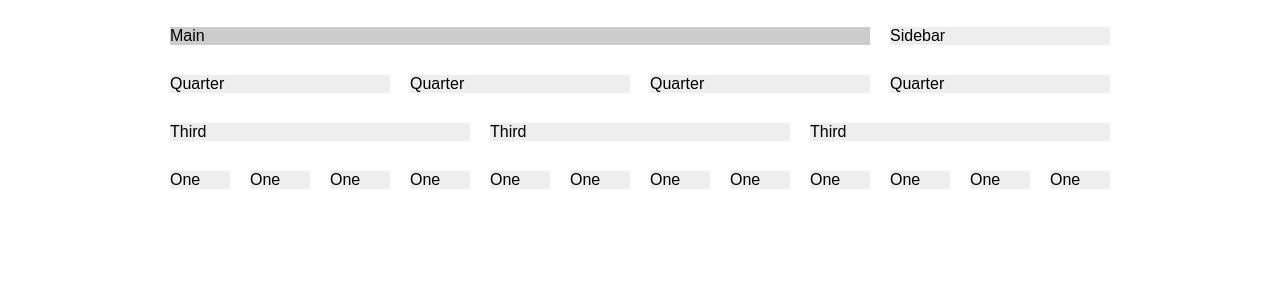
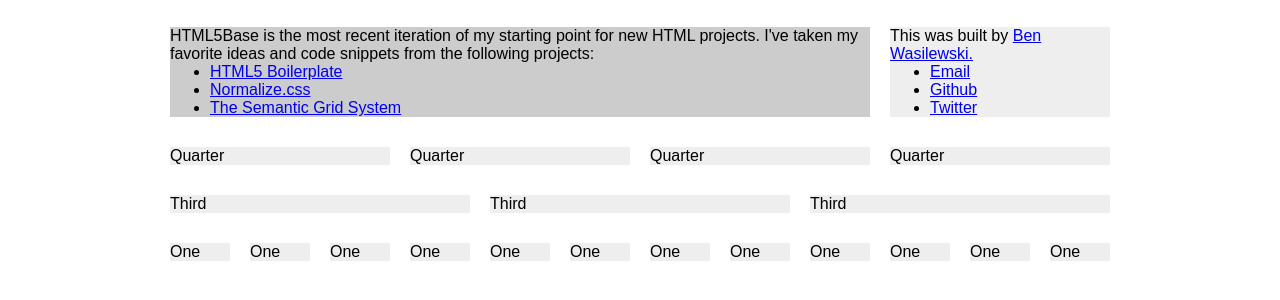
Before and after one commit to bwasilewski/HTML5Base, a plain HTML site: page index.html in a window 1280 px wide. Shown: the part 86-386 px from the top of the page. Drawn offline with Linux system fonts and the light colour scheme.

Commit message:
adding my contact info and a description of the project to the index page.

```diff
--- a/index.html
+++ b/index.html
@@ -41,8 +41,26 @@
 	</header>
 
 	<div class="container">
-		<article>Main</article>
-		<section>Sidebar</section>
+		<article>
+
+			<p>HTML5Base is the most recent iteration of my starting point for new HTML projects. I've taken my favorite ideas and code snippets from the following projects:</p>
+
+			<ul>
+				<li><a href="http://www.html5boilerplate.com">HTML5 Boilerplate</a></li>
+				<li><a href="http://necolas.github.com/normalize.css/">Normalize.css</a></li>
+				<li><a href="http://semantic.gs/">The Semantic Grid System</a></li>
+			</ul>
+
+		</article>
+		<section>
+			<p>This was built by <a href="http://www.benwasilewski.com">Ben Wasilewski.</a></p>
+
+			<ul>
+				<li><a href="mailto:benwasilewski@gmail.com">Email</a></li>
+				<li><a href="http://www.github.com/bwasilewski">Github</a></li>
+				<li><a href="http://www.twitter.com/callmebeewee">Twitter</a></li>
+			</ul>
+		</section>
   	</div>
 
   	<div class="container">
@@ -59,7 +77,6 @@
   	</div>
 
   	<div class="container">
-
 		<div class="col">One</div>
 		<div class="col">One</div>
 		<div class="col">One</div>
@@ -72,7 +89,6 @@
 		<div class="col">One</div>
 		<div class="col">One</div>
 		<div class="col">One</div>
-
   	</div>
 
   	<!-- JavaScript at the bottom for fast page loading -->
```
